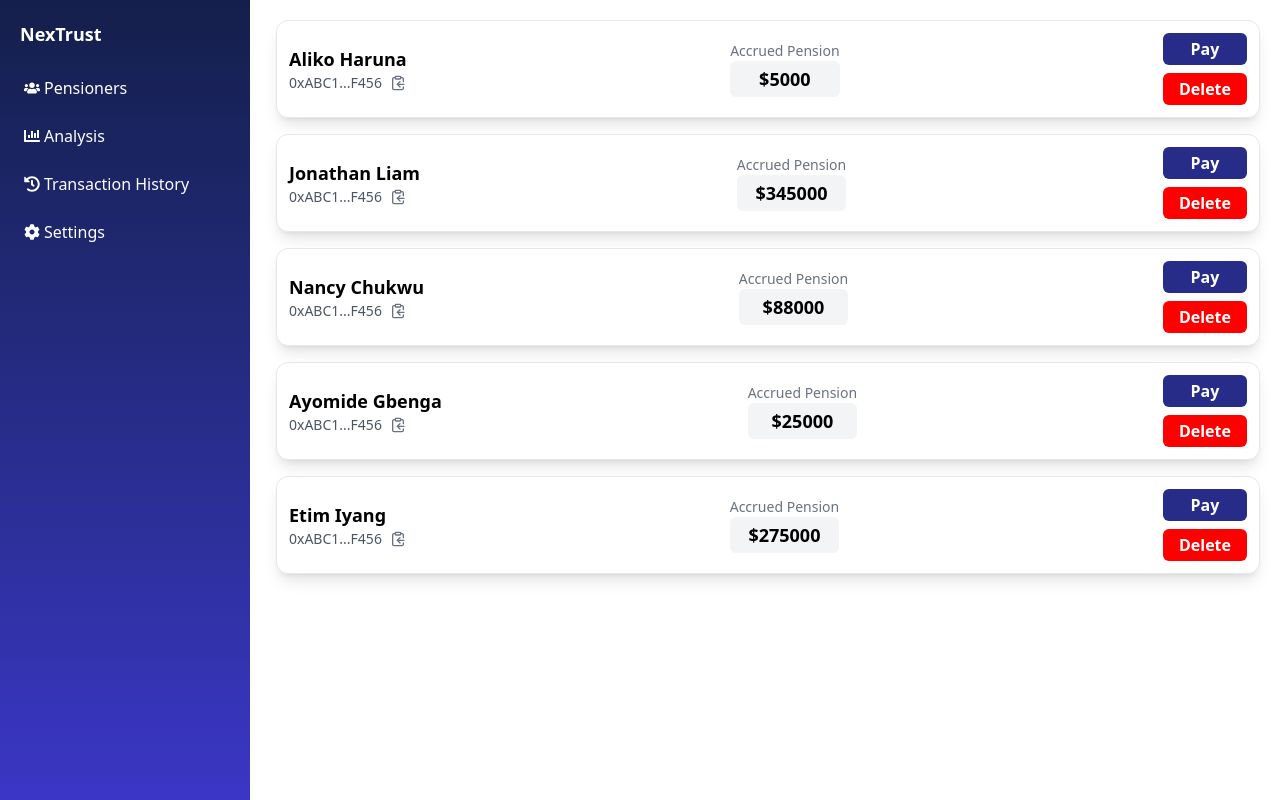
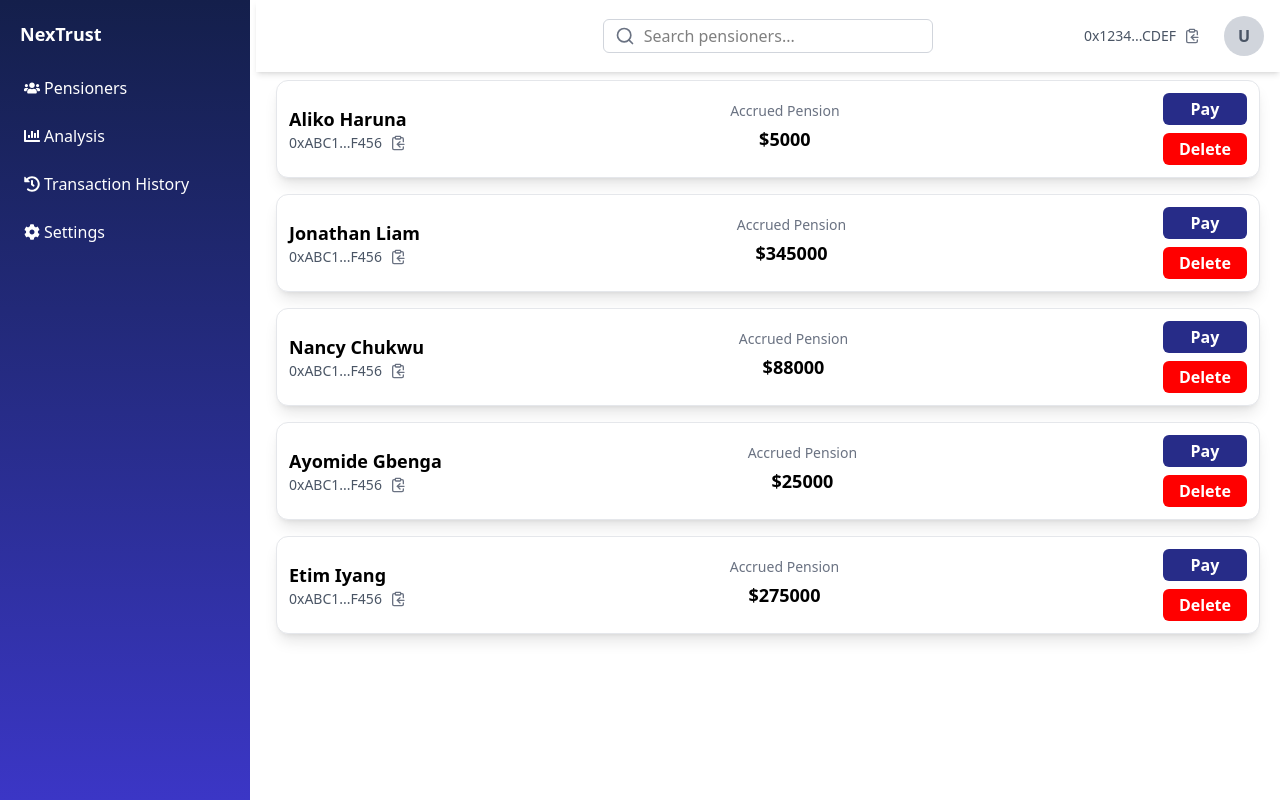
Before and after one commit to Yisaterese/nextTrust, a React (Vite) app: page /dashboard in a window 1280 px wide. Built offline with nearby package versions, Linux system fonts and the light colour scheme.

Commit message:
added styles to the organisation dashboard

```diff
--- a/src/Component/organisation/pensioners.jsx
+++ b/src/Component/organisation/pensioners.jsx
@@ -12,7 +12,7 @@ const PensionCard = ({ username, walletAddress, pensionAmount }) => {
     };
 
     return (
-        <div className=" flex items-center justify-between bg-white shadow-lg rounded-xl p-3 w-full border border-gray-200 mb-4">
+        <div className=" flex items-center  justify-between bg-white shadow-lg rounded-xl p-3 w-full border border-gray-200 mb-4">
             {/* Left Side - Username & Wallet Address */}
             <div className=" block">
                 <p className="text-lg font-semibold">{username}</p>
@@ -27,7 +27,7 @@ const PensionCard = ({ username, walletAddress, pensionAmount }) => {
                 {/* Middle - Accrued Pension Amount */}
                 <div className="text-center block px-4">
                     <p className="text-gray-500 text-sm">Accrued Pension</p>
-                    <div className="bg-gray-100 w-full py-1 rounded-md font-bold text-lg">
+                    <div className=" py-1 rounded-md font-bold text-lg">
                         ${pensionAmount}
                     </div>
                 </div>
--- a/src/Component/profile.jsx
+++ b/src/Component/profile.jsx
@@ -1,54 +1,68 @@
-import React, { useState } from "react";
-import { Check, ClipboardCopy } from "lucide-react"; // Ensure lucide-react is installed
+import React from "react";
+import { Check, ClipboardCopy, Search } from "lucide-react";
 
-const ProfileHeader = ({ username = "Unknown", walletAddress = "0x000000000000", balance = "0" }) => {
-    const [copied, setCopied] = useState(false);
+const ProfileHeader = ({
+                           username = "Unknown",
+                           walletAddress = "0x000000000000",
+                           searchQuery,
+                           setSearchQuery
+                       }) => {
+    const [copied, setCopied] = React.useState(false);
 
     const handleCopy = () => {
         if (walletAddress && navigator.clipboard) {
             navigator.clipboard.writeText(walletAddress).then(() => {
                 setCopied(true);
-                setTimeout(() => setCopied(false), 2000); // Reset after 2 seconds
+                setTimeout(() => setCopied(false), 2000);
             }).catch((err) => console.error("Failed to copy:", err));
         }
     };
 
-    // Ensure walletAddress is a string and has enough length
-    const truncatedAddress = walletAddress && walletAddress.length >= 10
+    const truncatedAddress = walletAddress.length >= 10
         ? `${walletAddress.slice(0, 6)}...${walletAddress.slice(-4)}`
         : walletAddress || "N/A";
 
-    // Ensure username is a string
-    const initial = username && typeof username === "string" && username.length > 0
-        ? username.charAt(0).toUpperCase()
-        : "?";
+    const initial = username.length > 0 ? username.charAt(0).toUpperCase() : "?";
 
     return (
-        <div className="fixed top-4 right-4 flex items-center gap-6">
-            {/* Wallet Address and Copy Button */}
+        <div className="fixed top-0 left-64 right-0 flex items-center justify-between py-4 bg-white shadow-md z-50 px-4">
+            <div className="flex-1"></div>
+
+            {/* Search Bar */}
+            <div className="flex-1 flex justify-center relative">
+                <div className="relative w-full">
+                    <input
+                        type="text"
+                        value={searchQuery}
+                        onChange={(e) => setSearchQuery(e.target.value)}
+                        placeholder="Search pensioners..."
+                        className="pl-10 pr-4 py-1 border border-gray-300 rounded-md focus:outline-none focus:ring-2 focus:ring-blue-500 w-full"
+                    />
+                    <Search size={20} className="absolute left-3 top-1/2 transform -translate-y-1/2 text-gray-500" />
+                </div>
+            </div>
+
+            {/* Right: Wallet Address, Balance, Profile */}
+            <div className="flex-1 flex justify-end items-center gap-6">
                 <div className="flex items-center gap-2 text-sm text-gray-600">
                     <span>{truncatedAddress}</span>
                     <button
                         onClick={handleCopy}
                         className="text-gray-500 hover:text-gray-700 transition-colors"
-                    disabled={!navigator.clipboard} // Disable if clipboard API is unavailable
+                        disabled={!navigator.clipboard}
                     >
                         {copied ? <Check size={16} /> : <ClipboardCopy size={16} />}
                     </button>
                 </div>
 
-            {/* Balance */}
-            <div className="text-right">
-                <p className="text-sm text-gray-500">Balance</p>
-                <p className="text-lg font-semibold text-gray-800">{balance} NGN</p>
-            </div>
 
-            {/* Profile */}
+
                 <div className="flex items-center gap-2">
                     <div className="w-10 h-10 bg-gray-300 rounded-full flex items-center justify-center">
                         <span className="text-gray-600 font-semibold">{initial}</span>
                     </div>
-                <span className="text-sm font-medium text-gray-700">{username}</span>
+                    {/*<span className="text-sm font-medium text-gray-700">{username}</span>*/}
+                </div>
             </div>
         </div>
     );
--- a/src/pages/organisational/organisation_dashboard.jsx
+++ b/src/pages/organisational/organisation_dashboard.jsx
@@ -1,10 +1,11 @@
 import { useState } from "react";
 import SideNav from "../../Component/SideNav.jsx";
 import PensionCard from "../../Component/organisation/pensioners.jsx";
-import ProfileCard from "../../Component/profile.jsx"; // Assuming this is your ProfileHeader
+import ProfileHeader from "../../Component/profile.jsx";
 
 function Dashboard() {
     const [activeComponent, setActiveComponent] = useState("pensioners");
+    const [searchQuery, setSearchQuery] = useState("");
 
     const pensioners = [
         { id: 1, username: "Aliko Haruna", walletAddress: "0xABC123DEF456", pensionAmount: "5000" },
@@ -14,28 +15,48 @@ function Dashboard() {
         { id: 5, username: "Etim Iyang", walletAddress: "0xABC123DEF456", pensionAmount: "275000" },
     ];
 
+    const currentUser = {
+
+        walletAddress: "0x1234567890ABCDEF",
+        balance: "100000",
+    };
+
+    // Filter pensioners based on search query
+    const filteredPensioners = pensioners.filter((p) =>
+        p.username.toLowerCase().includes(searchQuery.toLowerCase())
+    );
+
     return (
-        <div className="dashboard-container flex h-screen"> {/* h-screen for full height */}
+        <div className="dashboard-container flex h-screen">
             {/* Fixed Sidebar */}
-            <div className="fixed top-0 left-0 h-full w-64"> {/* Adjust w-64 as needed */}
+            <div className="fixed top-0 left-0 h-full w-64">
                 <SideNav setActiveComponent={setActiveComponent} />
             </div>
 
             {/* Scrollable Main Content */}
-            <div className="flex-1 ml-64 overflow-y-auto"> {/* ml-64 matches sidebar width */}
-                <div className="relative p-5">
-                    {/* Uncomment and adjust ProfileCard if needed */}
-                    {/* <ProfileCard /> */}
+            <div className="flex-1 ml-64 overflow-y-auto">
+                <div className="p-5 pt-20">
+                    <ProfileHeader
+                        username={currentUser.username}
+                        walletAddress={currentUser.walletAddress}
+                        balance={currentUser.balance}
+                        searchQuery={searchQuery}
+                        setSearchQuery={setSearchQuery} // Lift state up
+                    />
                     {activeComponent === "pensioners" && (
-                        <div className="w-full space-y-4"> {/* space-y-4 for card spacing */}
-                            {pensioners.map((pensioner) => (
+                        <div className="w-full space-y-4">
+                            {filteredPensioners.length > 0 ? (
+                                filteredPensioners.map((pensioner) => (
                                     <PensionCard
                                         key={pensioner.id}
                                         username={pensioner.username}
                                         walletAddress={pensioner.walletAddress}
                                         pensionAmount={pensioner.pensionAmount}
                                     />
-                            ))}
+                                ))
+                            ) : (
+                                <p className="text-gray-500 text-center">No matching pensioners found.</p>
+                            )}
                         </div>
                     )}
                 </div>
```
Lines whose indentation alone changed are shown as unchanged.
